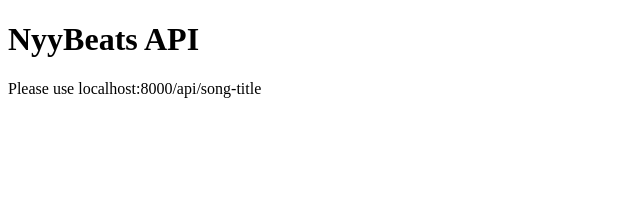
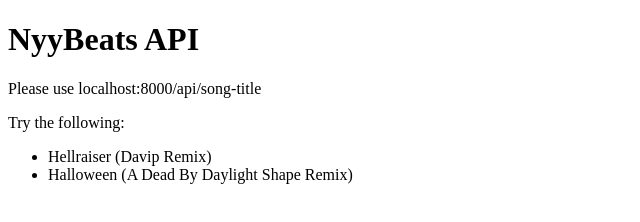
Before and after one commit to Dayewalker/nyybeats-api, a website: page index.html in a window 1280 px wide. Shown: the whole page, without its empty margins (0-640 px from the left). Drawn offline with Linux system fonts and the light colour scheme.

Commit message:
Added HTML with items to use in search

```diff
--- a/index.html
+++ b/index.html
@@ -9,5 +9,10 @@
 <body>
     <h1>NyyBeats API</h1>
     <p>Please use localhost:8000/api/song-title</p>
+    <span>Try the following:</span>
+    <ul>
+        <li>Hellraiser (Davip Remix)</li>
+        <li>Halloween (A Dead By Daylight Shape Remix)</li>
+    </ul>
 </body>
 </html>
```
